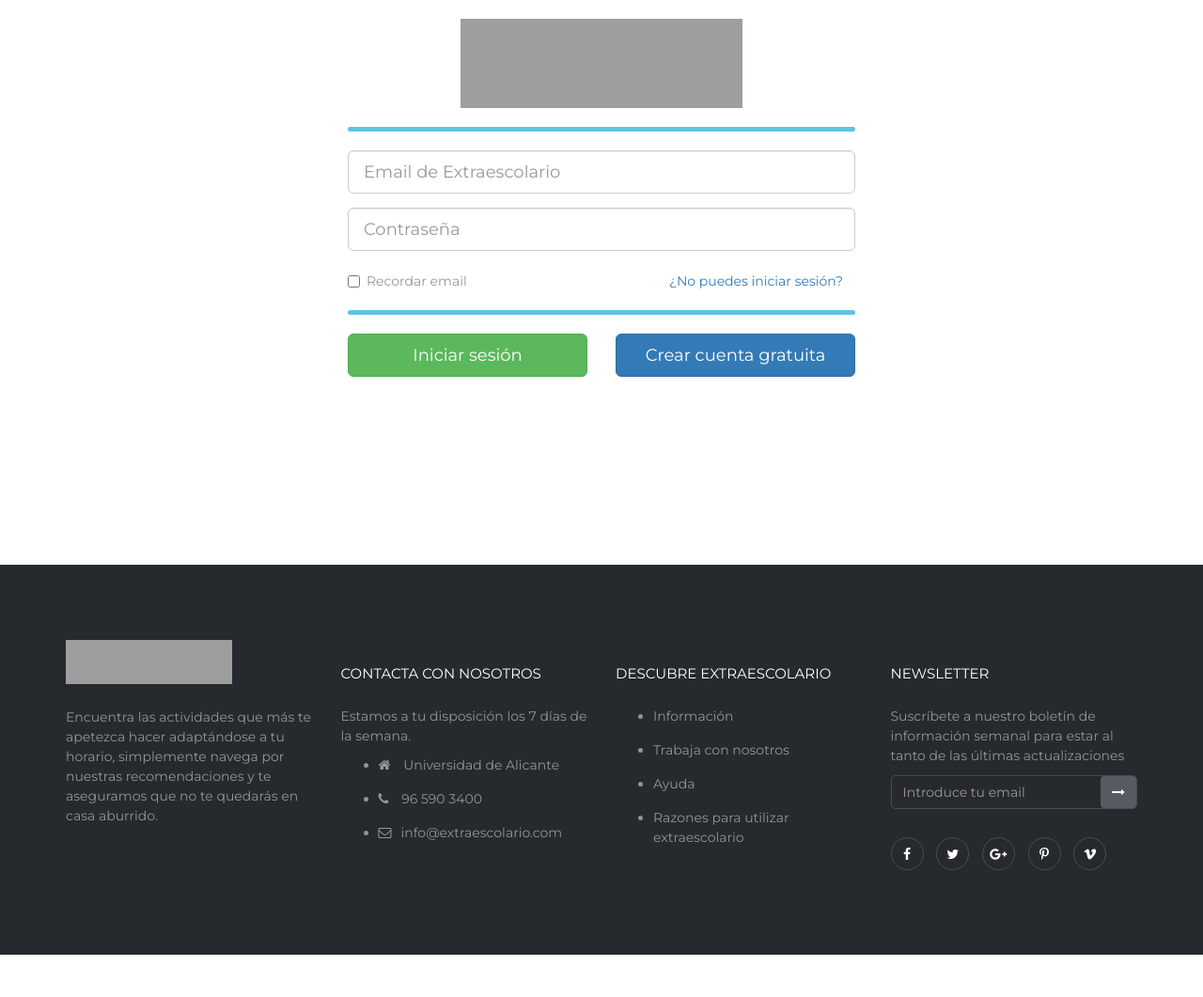
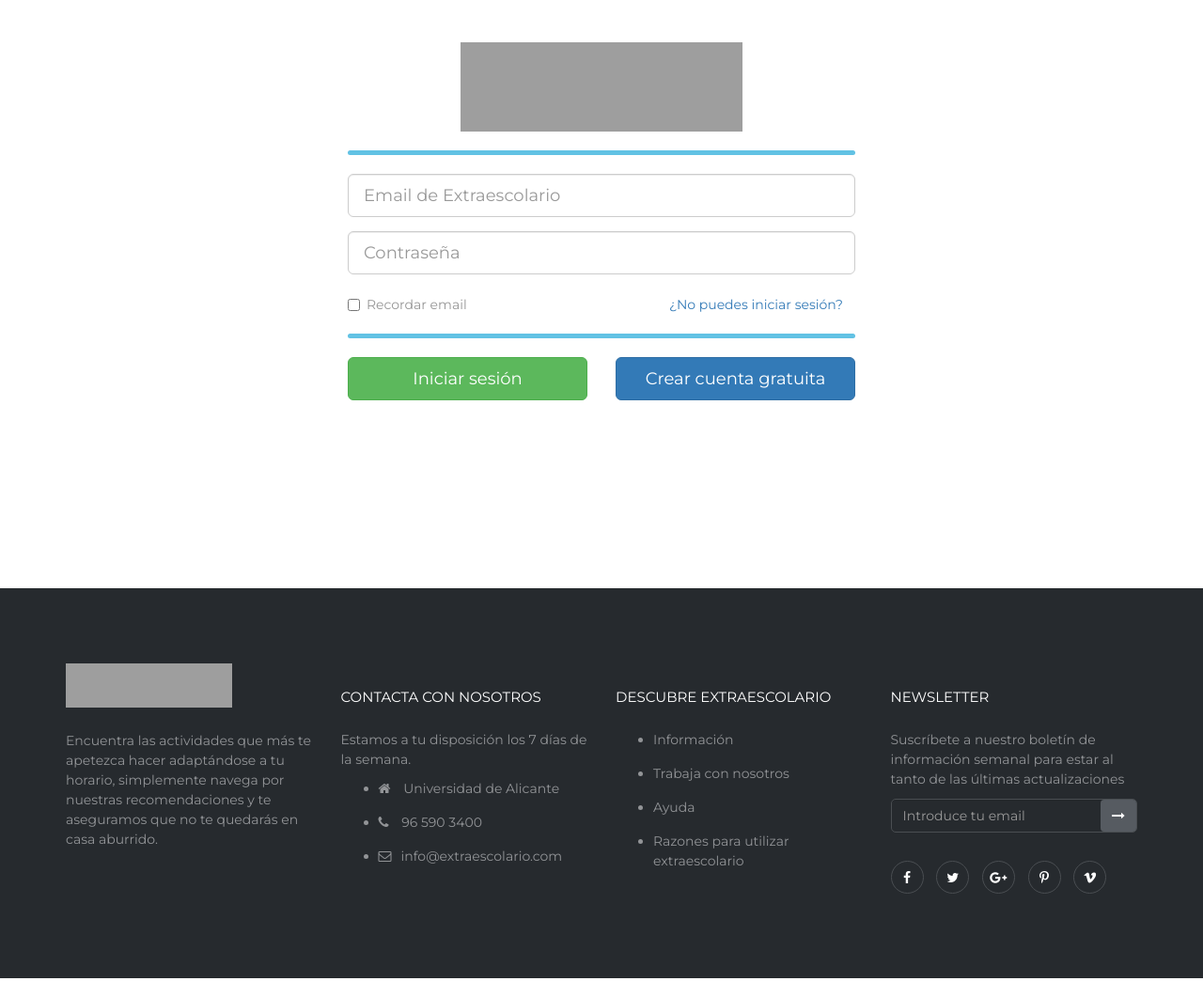
Before and after one commit to jespinosa94/Extraescolario, a PHP site: page /login.php in a window 1280 px wide. Shown: the whole page at 94% size. Before the commit the page ends 1016 px from the top, so only its background shows below. Run offline with PHP 8.4, Linux system fonts and the light colour scheme; grey boxes are pictures that could not be loaded.

Commit message:
Hotfix ajuste del header

```diff
--- a/css/estilos.css
+++ b/css/estilos.css
@@ -12,6 +12,7 @@ body {
 header {
   position: relative;
   z-index: 999;
+  margin-bottom: 25px;
 }
 
 .headerPrincipal {
```
